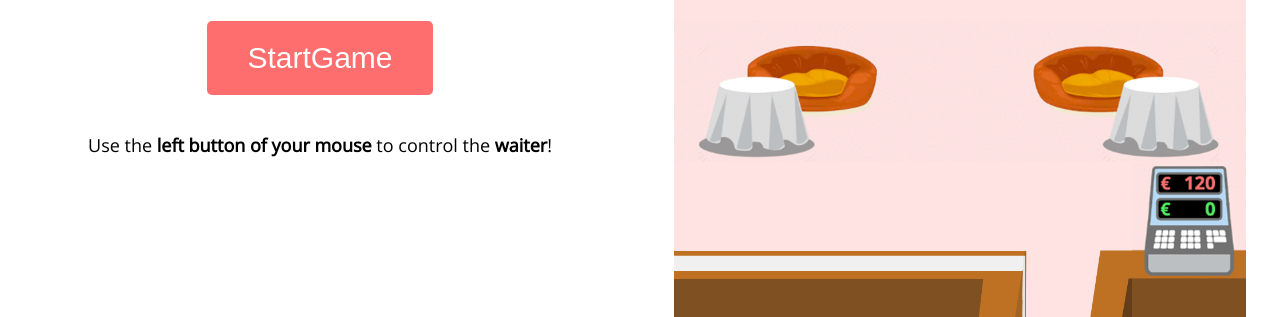
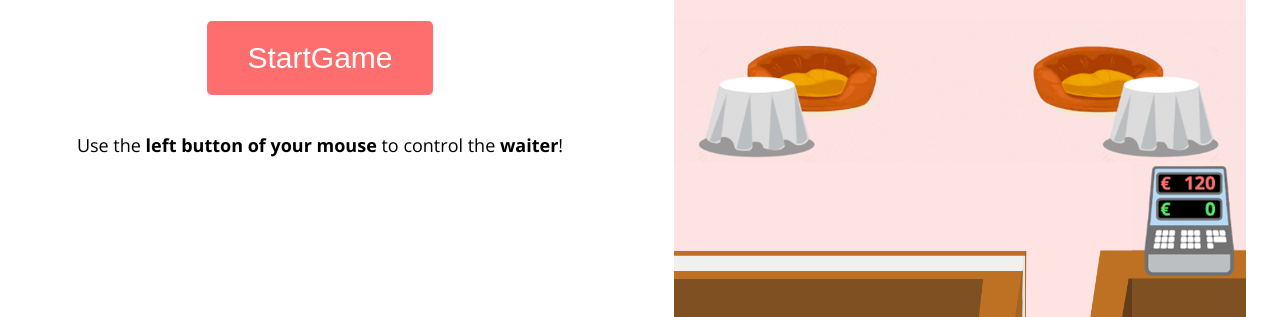
Before and after one commit to pierregambaud/kitty-milk-bar, a plain HTML site: page index.html in a window 1280 px wide. Shown: the part 483-800 px from the top of the page. Drawn offline with nearby package versions, Linux system fonts and the light colour scheme.

Commit message:
add bold font

```diff
--- a/index.html
+++ b/index.html
@@ -5,7 +5,7 @@
   <title>Kitty milk bar</title>
   <link rel="preload" href="./img/prefilled-background.png" as="image">
   <link rel="stylesheet" href="css/style.css" />
-  <link href="https://fonts.googleapis.com/css?family=Open+Sans&display=swap" rel="stylesheet">
+  <link href="https://fonts.googleapis.com/css?family=Open+Sans:400,700&display=swap" rel="stylesheet">
 </head>
 <body>
   <div class="game-intro">
```
